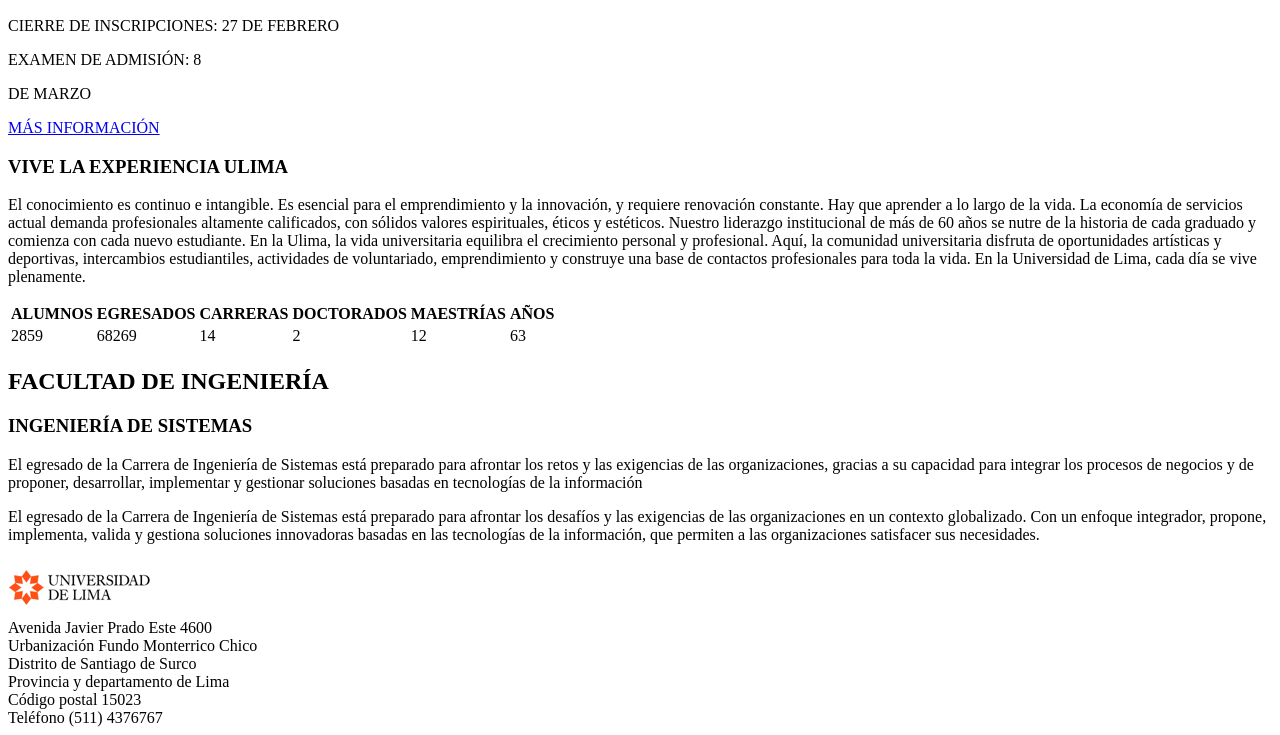
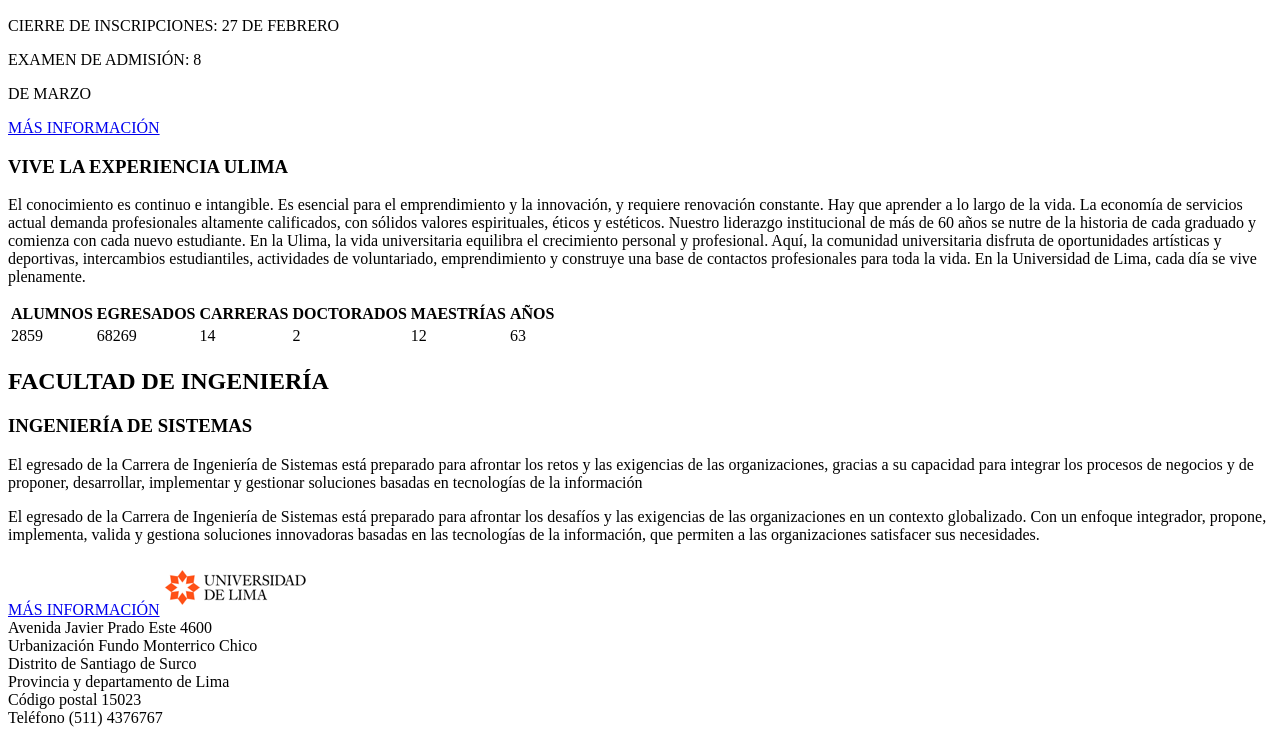
Before and after one commit to Csg1256/actividad0701, a plain HTML site: page index.html in a window 1280 px wide. Shown: the part 567-1302 px from the top of the page. Drawn offline with Linux system fonts and the light colour scheme.

Commit message:
correcciones

```diff
--- a/index.html
+++ b/index.html
@@ -42,12 +42,13 @@
 enfoque integrador, propone, implementa, valida y gestiona soluciones innovadoras basadas en las tecnologías de la información, que permiten a las organizaciones
 satisfacer sus necesidades.
     </p>
+    <a href="https://www.ulima.edu.pe/pregrado/ingenieria-de-sistemas">MÁS INFORMACIÓN</a>
     <img src="images/footerUlimaLogo.png">
     <footer>Avenida Javier Prado Este 4600<br>
         Urbanización Fundo Monterrico Chico<br>
-        Distrito de Santiago de Surco</br>
-        Provincia y departamento de Lima</br>
-        Código postal 15023</br>
+        Distrito de Santiago de Surco<br>
+        Provincia y departamento de Lima<br>
+        Código postal 15023<br>
         Teléfono (511) 4376767</footer>
 </body>
 </html>
```
